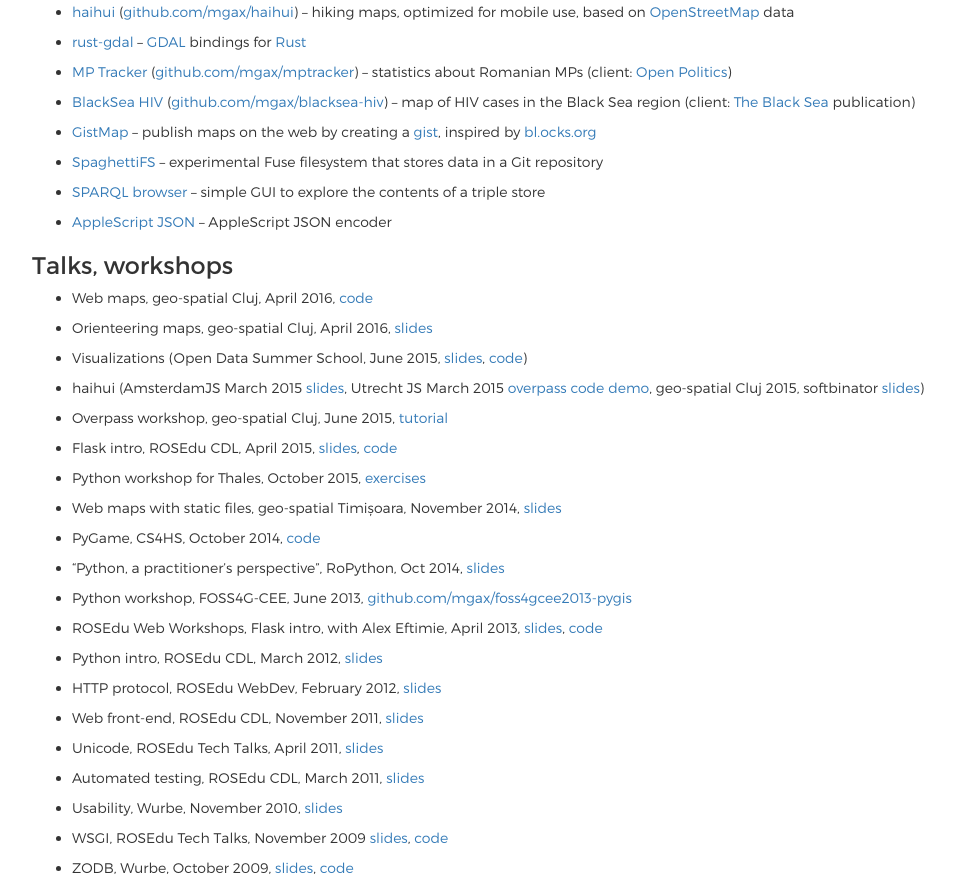
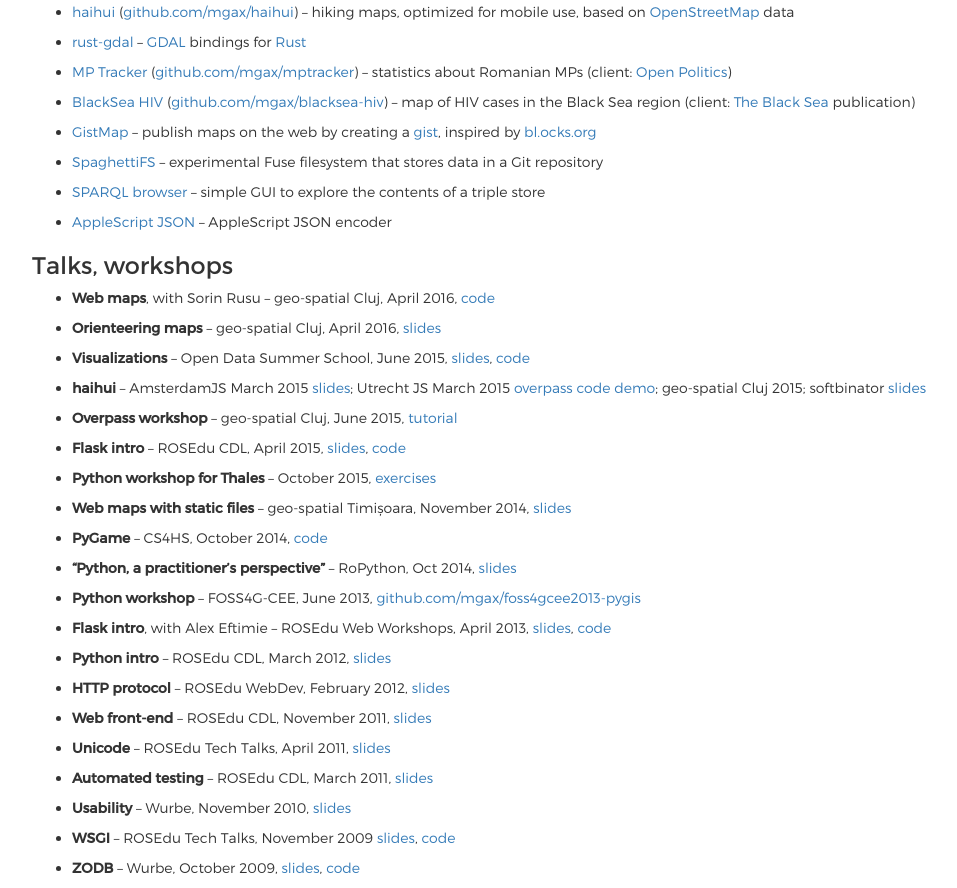
Before and after one commit to mgax/grep.ro, a Jekyll site: the page built from index.md, in a window 1280 px wide, cut to the strip 224-1112 px from the top of the page. Shown: the whole strip, without its empty margins (38-995 px from the left). Built offline with Jekyll 4.4.1, drawn with Linux system fonts in a browser that asks for light colours; nearby versions of some CDN libraries.

```diff
--- a/index.md
+++ b/index.md
@@ -53,70 +53,91 @@ account ([github.com/mgax](https://github.com/mgax/)) and twitter
 
 ### Talks, workshops
 
-* Web maps, geo-spatial Cluj, April 2016,
+* **Web maps**, with Sorin Rusu –
+  geo-spatial Cluj, April 2016,
   [code](https://github.com/mgax/workshop-geocj2016-web)
 
-* Orienteering maps, geo-spatial Cluj, April 2016,
+* **Orienteering maps** –
+  geo-spatial Cluj, April 2016,
   [slides](https://qp.grep.ro/geospatial-2016/orientare.pdf)
 
-* Visualizations (Open Data Summer School, June 2015,
+* **Visualizations** –
+  Open Data Summer School, June 2015,
   [slides](https://grep.ro/quickpub/odss-vis.pdf),
-  [code](https://github.com/mgax/workshop-odss-vis))
+  [code](https://github.com/mgax/workshop-odss-vis)
 
-* haihui (AmsterdamJS March 2015
-  [slides](https://grep.ro/quickpub/amsterdamjs-haihui/haihui.pdf), Utrecht JS
-  March 2015 [overpass code demo](https://github.com/mgax/utrechtjs-map),
-  geo-spatial Cluj 2015, softbinator
-  [slides](https://grep.ro/quickpub/softbinator-haihui/slides.pdf))
+* **haihui** –
+  AmsterdamJS March 2015
+  [slides](https://grep.ro/quickpub/amsterdamjs-haihui/haihui.pdf);
+  Utrecht JS March 2015 [overpass code
+  demo](https://github.com/mgax/utrechtjs-map);
+  geo-spatial Cluj 2015;
+  softbinator [slides](https://grep.ro/quickpub/softbinator-haihui/slides.pdf)
 
-* Overpass workshop, geo-spatial Cluj, June 2015,
+* **Overpass workshop** –
+  geo-spatial Cluj, June 2015,
   [tutorial](https://github.com/mgax/workshop-geocj2015-overpass/blob/master/README.md)
 
-* Flask intro, ROSEdu CDL, April 2015,
+* **Flask intro** –
+  ROSEdu CDL, April 2015,
   [slides](https://grep.ro/quickpub/cdl-flask-2015/flask.pdf),
   [code](https://github.com/mgax/workshop-cdl2015-flask)
 
-* Python workshop for Thales, October 2015,
+* **Python workshop for Thales** –
+  October 2015,
   [exercises](https://github.com/mgax/workshop-2014-10)
 
-* Web maps with static files, geo-spatial Timișoara, November 2014,
+* **Web maps with static files** –
+  geo-spatial Timișoara, November 2014,
   [slides](https://grep.ro/quickpub/geospatial-timisoara/geospatial-2014-timisoara.pdf)
 
-* PyGame, CS4HS, October 2014, [code](https://github.com/mgax/cs4hs-pygame)
+* **PyGame** –
+  CS4HS, October 2014, [code](https://github.com/mgax/cs4hs-pygame)
 
-* "Python, a practitioner's perspective", RoPython, Oct 2014,
+* **"Python, a practitioner's perspective"** –
+  RoPython, Oct 2014,
   [slides](https://grep.ro/quickpub/ropython-2014/ropython.pdf)
 
-* Python workshop, FOSS4G-CEE, June 2013,
+* **Python workshop** –
+  FOSS4G-CEE, June 2013,
   [github.com/mgax/foss4gcee2013-pygis](https://github.com/mgax/foss4gcee2013-pygis)
 
-* ROSEdu Web Workshops, Flask intro, with Alex Eftimie, April 2013,
+* **Flask intro**, with Alex Eftimie –
+  ROSEdu Web Workshops, April 2013,
   [slides](https://docs.google.com/presentation/d/1Rv_iDDSm_aA8uQd5oVVL5VCWPncMzSXjhsfsmf4LONg/edit#slide=id.p),
   [code](https://github.com/mgax/minitwitter)
 
-* Python intro, ROSEdu CDL, March 2012,
+* **Python intro** –
+  ROSEdu CDL, March 2012,
   [slides](https://grep.ro/quickpub/cdl-python-2012/code/)
 
-* HTTP protocol, ROSEdu WebDev, February 2012,
+* **HTTP protocol** –
+  ROSEdu WebDev, February 2012,
   [slides](https://grep.ro/quickpub/webdev-http/slides/slides.html)
 
-* Web front-end, ROSEdu CDL, November 2011,
+* **Web front-end** –
+  ROSEdu CDL, November 2011,
   [slides](https://grep.ro/quickpub/cdl-web-frontend/slides.html)
 
-* Unicode, ROSEdu Tech Talks, April 2011,
+* **Unicode** –
+  ROSEdu Tech Talks, April 2011,
   [slides](https://grep.ro/quickpub/rtt-unicode/unicode.pdf)
 
-* Automated testing, ROSEdu CDL, March 2011,
+* **Automated testing** –
+  ROSEdu CDL, March 2011,
   [slides](https://grep.ro/quickpub/cdl-testing/slides/testing.pdf)
 
-* Usability, Wurbe, November 2010,
+* **Usability** –
+  Wurbe, November 2010,
   [slides](https://grep.ro/quickpub/wurbe-usability/)
 
-* WSGI, ROSEdu Tech Talks, November 2009
+* **WSGI** –
+  ROSEdu Tech Talks, November 2009
   [slides](https://grep.ro/quickpub/rtt-wsgi/slides/slides.pdf),
   [code](https://grep.ro/quickpub/rtt-wsgi/demo/)
 
-* ZODB, Wurbe, October 2009,
+* **ZODB** –
+  Wurbe, October 2009,
   [slides](https://grep.ro/quickpub/wurbe25/slides/slides.pdf),
   [code](https://grep.ro/quickpub/wurbe25/demo/)
 
```
